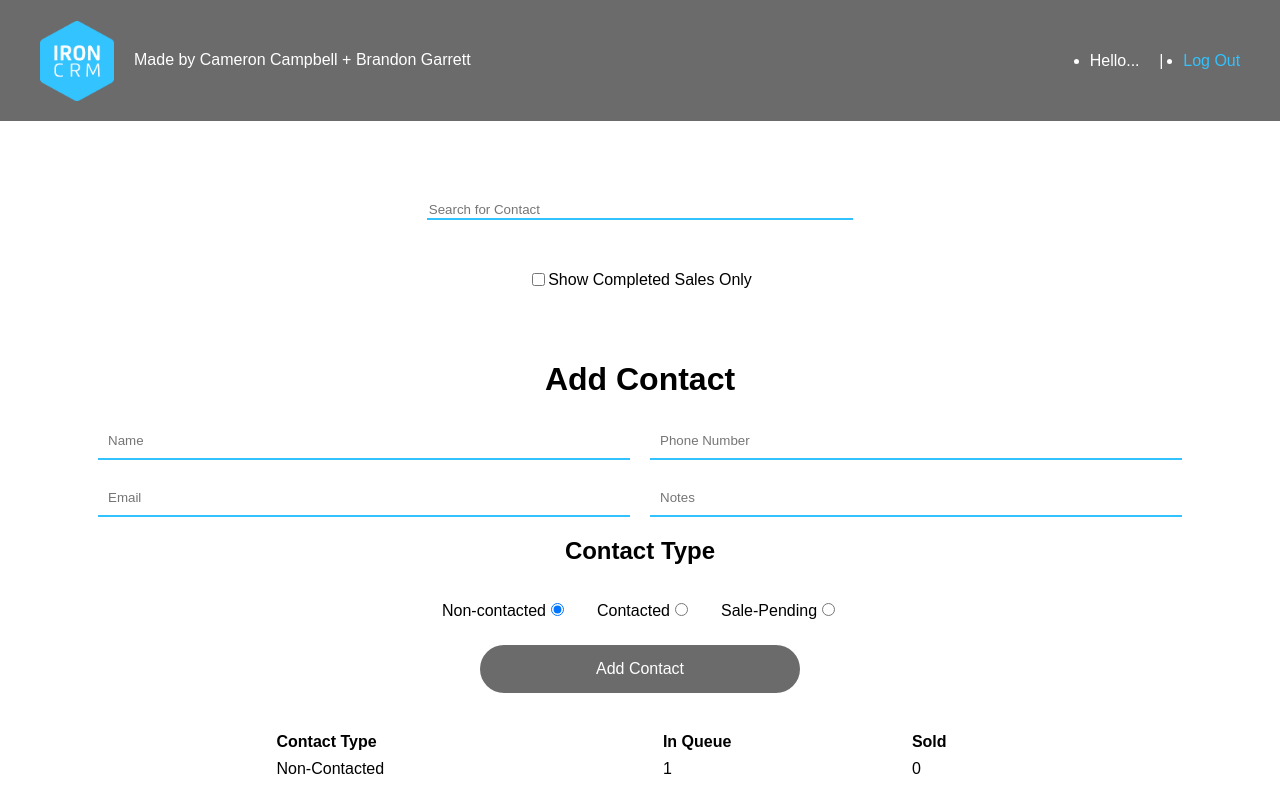
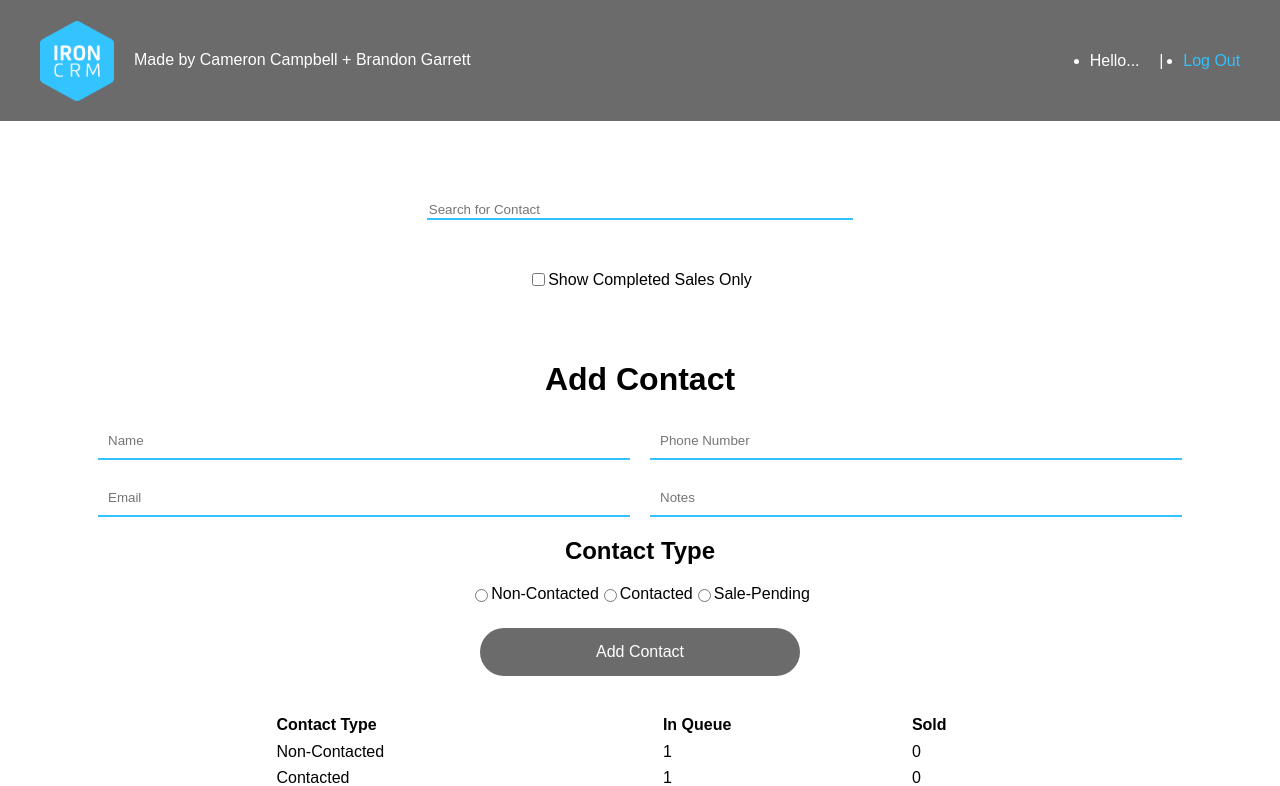
Before and after one commit to cameroncampbelll/IronCRM, a React (Create React App) app in the folder client/: page / in a window 1280 px wide. Shown: the top 786 px of the page. Built offline with nearby package versions, Linux system fonts and the light colour scheme.

Commit message:
wokring radio buttons

```diff
--- a/client/src/App.css
+++ b/client/src/App.css
@@ -247,6 +247,7 @@ form {
 
 .options {
   margin-top: 15px;
+  margin-bottom: 15px;
   display: flex;
   justify-content: center;
 }
--- a/client/src/components/layouts/LeadForm.js
+++ b/client/src/components/layouts/LeadForm.js
@@ -35,6 +35,13 @@ const LeadForm = () => {
       [event.target.name]: event.target.value,
     });
   };
+
+  const handleRadioChange = (event) => {
+    setLead({
+      ...lead,
+      contactType: event.target.value,
+    });
+  }
   const onSubmit = (event) => {
     event.preventDefault();
     if (editAble !== null) {
@@ -51,6 +58,8 @@ const LeadForm = () => {
       });
     }
   };
+
+
   return (
     <div className="invite-section">
       <h1 className="add-contact">
@@ -92,19 +101,44 @@ const LeadForm = () => {
             onChange={handleChange}
           />
         </div>
+
+
+
         <h2 className="options-label">Contact Type</h2>
         <div className="options">
-          <label className="container">
-            Non-contacted
-            <input
-              type="radio"
-              name="Non-contacted"
-              value="Non-contacted"
-              onChange={handleChange}
-              checked={lead.contactType === "Non-contacted"}
-            />
-          </label>
-          <label className="container">
+
+          <input
+            type="radio"
+            name="Non-Contacted"
+            value="Non-Contacted"
+            onChange={handleRadioChange}
+            checked={lead.contactType === "Non-Contacted"}
+          />
+          <label>Non-Contacted</label>
+
+          <input
+            type="radio"
+            name="Contacted"
+            value="Contacted"
+            onChange={handleRadioChange}
+            checked={lead.contactType === "Contacted"}
+          />
+          <label>Contacted</label>
+
+          <input
+            type="radio"
+            name="Sale-Pending"
+            value="Sale-Pending"
+            onChange={handleRadioChange}
+            checked={lead.contactType === "Sale-Pending"}
+          />
+          <label>Sale-Pending</label>
+
+
+
+
+
+          {/* <label className="container">
             Contacted
             <input
               type="radio"
@@ -123,7 +157,10 @@ const LeadForm = () => {
               onChange={handleChange}
               checked={lead.contactType === "Sale-Pending"}
             />
-          </label>
+         </label> */}
+
+
+
         </div>
         <div className='btns'>
           <input
```
Also changed, not shown: 1 other file (tests, documents, lock files or other folders).
